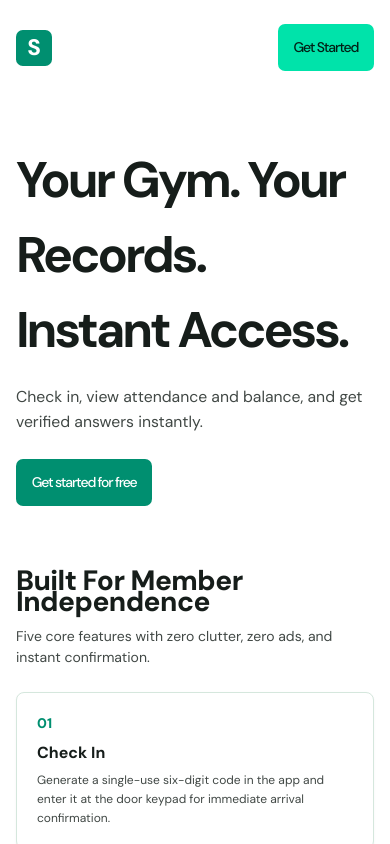
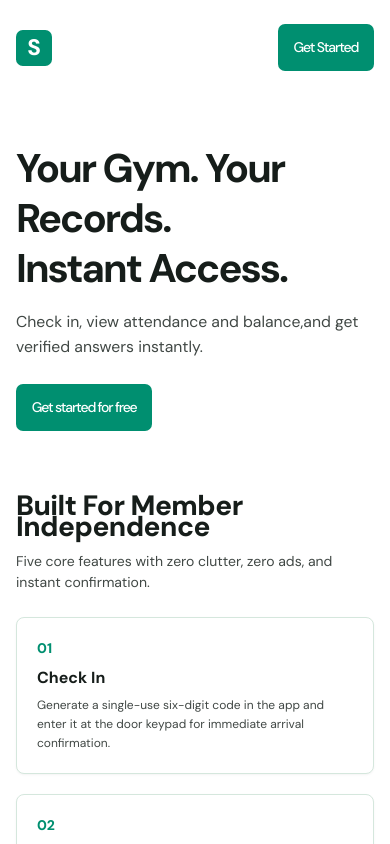
Before and after one commit to Cannon-Leo/spotter, a Next.js app: page / in a window 390 px wide. Shown: the top 844 px of the page. Built offline with nearby package versions, Linux system fonts and the light colour scheme; no server answers.

Commit message:
first push to git

```diff
--- a/app/home-view.tsx
+++ b/app/home-view.tsx
@@ -118,7 +118,10 @@ export default function SpotterHome() {
           </h1>
 
           <p className={styles.heroSubtitle}>
-            Check in, view attendance and balance, and get verified answers instantly.
+            <span>Check in, view attendance and balance,</span>
+            <span className={styles.heroSubtitleBreak}>
+              and get verified answers instantly.
+            </span>
           </p>
 
           <div className={styles.heroCtaRow}>
--- a/app/page.module.css
+++ b/app/page.module.css
@@ -78,8 +78,8 @@
 }
 
 .navGetStartedBtn {
-  background-color: var(--color-primary);
-  color: var(--color-on-primary-fixed);
+  background-color: var(--color-secondary);
+  color: var(--color-on-secondary);
   border: none;
   padding: 0.9375rem 1.125rem;
   border-radius: 0.5rem;
@@ -98,6 +98,10 @@
 
 .navGetStartedBtn:hover {
   opacity: 0.9;
+}
+
+.navGetStartedBtn:active {
+  opacity: 0.8;
 }
 
 .navGetStartedBtn:focus-visible {
@@ -153,10 +157,14 @@
 
 .heroHeadline {
   font-family: var(--typography-display-large-font-family);
-  font-size: var(--typography-display-large-font-size);
-  line-height: 80px;
+  font-size: clamp(
+    var(--typography-display-small-font-size),
+    5.5vw,
+    var(--typography-display-large-font-size)
+  );
+  line-height: 1.25;
   font-weight: var(--typography-display-large-font-weight);
-  letter-spacing: var(--typography-display-large-letter-spacing);
+  letter-spacing: clamp(-3px, -0.05em, -2px);
   color: var(--color-on-background);
   margin-bottom: var(--space-4);
   max-width: 720px;
@@ -167,16 +175,21 @@
   white-space: nowrap;
 }
 
+.heroSubtitleBreak {
+  display: block;
+}
+
 @media (max-width: 768px) {
   .heroHeadline {
-    font-size: var(--typography-display-medium-font-size);
-    line-height: var(--typography-display-medium-line-height);
-    letter-spacing: var(--typography-display-medium-letter-spacing);
     max-width: 100%;
   }
 
   .heroHeadlineBreak {
     white-space: normal;
+  }
+
+  .heroSubtitleBreak {
+    display: inline;
   }
 }
 
```
